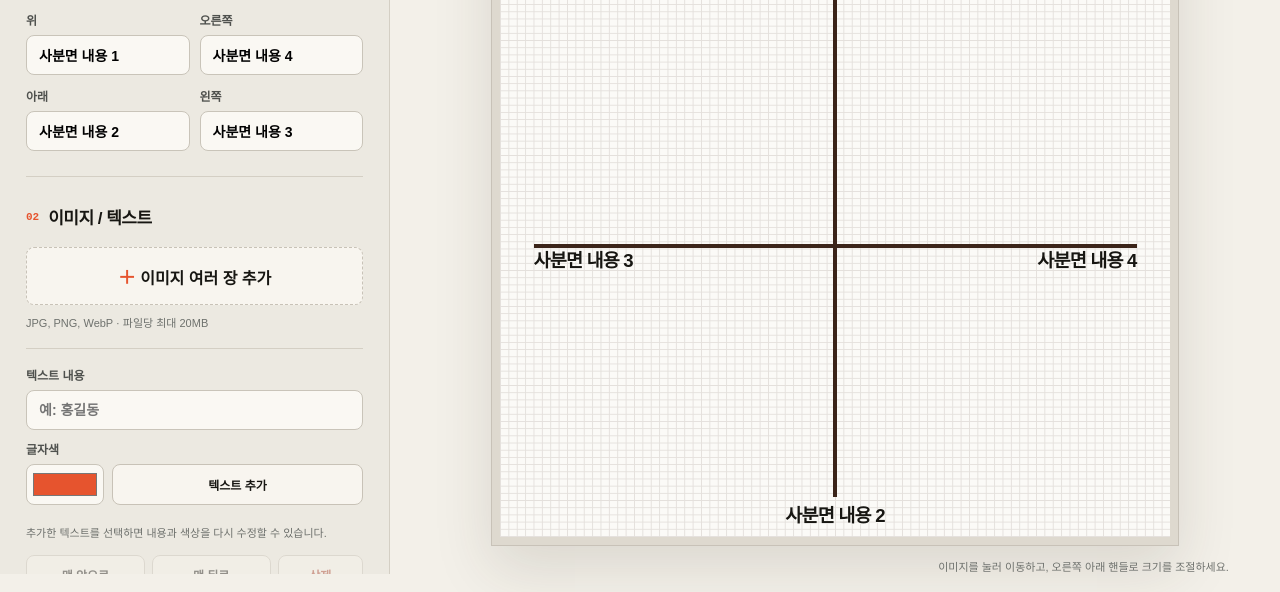
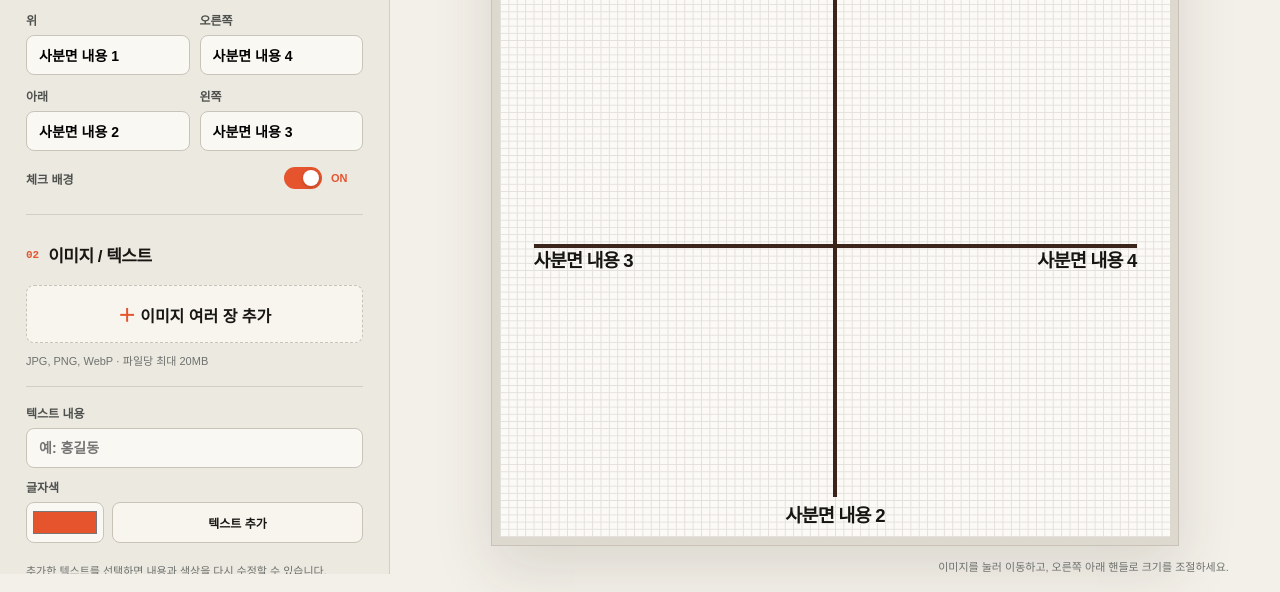
Before and after one commit to xero-cross/quadrant, a plain HTML site: page index.html in a window 1280 px wide. Shown: the part 226-818 px from the top of the page. Drawn offline with Linux system fonts and the light colour scheme.

Commit message:
Add files via upload

```diff
--- a/app.js
+++ b/app.js
@@ -10,6 +10,7 @@ const state = {
     bottom: "사분면 내용 2",
     left: "사분면 내용 3",
   },
+  gridEnabled: true,
   images: [],
   texts: [],
   selectedId: null,
@@ -23,6 +24,7 @@ const imageInput = $("#imageInput");
 const projectInput = $("#projectInput");
 const textInput = $("#textInput");
 const textColorInput = $("#textColorInput");
+const gridToggle = $("#gridToggle");
 
 const inputs = {
   title: $("#titleInput"),
@@ -77,6 +79,14 @@ function syncText() {
 }
 
 Object.values(inputs).forEach((input) => input.addEventListener("input", syncText));
+
+function syncGrid() {
+  state.gridEnabled = gridToggle.checked;
+  $("#plotGrid").classList.toggle("is-off", !state.gridEnabled);
+  $("#gridToggleStatus").textContent = state.gridEnabled ? "ON" : "OFF";
+}
+
+gridToggle.addEventListener("change", syncGrid);
 
 function updateButtons() {
   const disabled = !state.selectedId;
@@ -371,7 +381,12 @@ $("#saveButton").addEventListener("click", () => {
     version: 1,
     title: state.title,
     axisLabels: state.axisLabels,
-    canvas: { width: EXPORT_SIZE, height: EXPORT_SIZE, background: "#fbfaf7" },
+    canvas: {
+      width: EXPORT_SIZE,
+      height: EXPORT_SIZE,
+      background: "#fbfaf7",
+      gridEnabled: state.gridEnabled,
+    },
     images: state.images,
     texts: state.texts,
   };
@@ -414,6 +429,7 @@ projectInput.addEventListener("change", async () => {
 
     state.title = parsed.title;
     state.axisLabels = { ...labels };
+    state.gridEnabled = parsed.canvas?.gridEnabled !== false;
     state.images = parsed.images;
     state.texts = parsed.texts || [];
     state.selectedId = null;
@@ -422,7 +438,9 @@ projectInput.addEventListener("change", async () => {
     inputs.right.value = labels.right;
     inputs.bottom.value = labels.bottom;
     inputs.left.value = labels.left;
+    gridToggle.checked = state.gridEnabled;
     syncText();
+    syncGrid();
     renderAll();
     setStatus("편집 파일을 불러왔습니다.");
   } catch {
@@ -467,6 +485,7 @@ $("#pngButton").addEventListener("click", async () => {
   }
   context.fillText(state.title, size / 2, headerHeight / 2 + 4);
 
+  if (state.gridEnabled) {
     context.strokeStyle = "#e4e0dc";
     context.lineWidth = 1;
     for (let p = headerHeight; p <= size; p += 20) {
@@ -474,6 +493,7 @@ $("#pngButton").addEventListener("click", async () => {
     }
     for (let p = 0; p <= size; p += 20) {
       context.beginPath(); context.moveTo(p, headerHeight); context.lineTo(p, size); context.stroke();
+    }
   }
   context.strokeStyle = "#3b2419";
   context.lineWidth = 9;
@@ -535,4 +555,5 @@ $("#panelToggle").addEventListener("click", () => {
 });
 
 window.addEventListener("resize", renderTexts);
+syncGrid();
 renderAll();
--- a/index.html
+++ b/index.html
@@ -41,6 +41,12 @@
               <label>아래<input id="bottomInput" maxlength="42" value="사분면 내용 2" /></label>
               <label>왼쪽<input id="leftInput" maxlength="42" value="사분면 내용 3" /></label>
             </div>
+            <label class="grid-toggle">
+              <span>체크 배경</span>
+              <input id="gridToggle" type="checkbox" checked />
+              <span class="toggle-track" aria-hidden="true"></span>
+              <strong id="gridToggleStatus">ON</strong>
+            </label>
           </section>
 
           <section class="control-section">
@@ -111,7 +117,7 @@
         <div class="board-frame">
           <div class="quadrant-board" id="board">
             <div class="board-title" id="boardTitle">제목</div>
-            <div class="plot-grid" aria-hidden="true"></div>
+            <div class="plot-grid" id="plotGrid" aria-hidden="true"></div>
             <div class="axis axis-horizontal" aria-hidden="true"></div>
             <div class="axis axis-vertical" aria-hidden="true"></div>
             <div class="axis-label label-top" id="labelTop">사분면 내용 1</div>
--- a/styles.css
+++ b/styles.css
@@ -66,6 +66,41 @@ input {
   font-weight: 600;
 }
 .axis-inputs { display: grid; grid-template-columns: 1fr 1fr; gap: 12px 10px; margin-top: 14px; }
+.grid-toggle {
+  grid-template-columns: 1fr auto auto auto;
+  align-items: center;
+  gap: 9px;
+  margin-top: 16px;
+  cursor: pointer;
+}
+.grid-toggle input { position: absolute; opacity: 0; pointer-events: none; }
+.toggle-track {
+  position: relative;
+  width: 38px;
+  height: 22px;
+  border-radius: 99px;
+  background: #aaa69d;
+  transition: background 160ms ease;
+}
+.toggle-track::after {
+  content: "";
+  position: absolute;
+  top: 3px;
+  left: 3px;
+  width: 16px;
+  height: 16px;
+  border-radius: 50%;
+  background: #fff;
+  box-shadow: 0 1px 4px rgba(0, 0, 0, .22);
+  transition: transform 160ms ease;
+}
+.grid-toggle input:checked + .toggle-track { background: var(--accent); }
+.grid-toggle input:checked + .toggle-track::after { transform: translateX(16px); }
+.grid-toggle input:focus-visible + .toggle-track {
+  outline: 3px solid rgba(230, 84, 46, .28);
+  outline-offset: 2px;
+}
+.grid-toggle strong { min-width: 23px; color: var(--accent); font-size: 11px; }
 .upload-button { width: 100%; padding: 15px; border-style: dashed; font-weight: 800; }
 .upload-button span { color: var(--accent); font-size: 18px; }
 .hint, .canvas-tip { color: var(--muted); font-size: 11px; }
@@ -151,6 +186,7 @@ input {
     linear-gradient(90deg, #e4e0dc 1px, transparent 1px);
   background-size: 1.25% 1.25%;
 }
+.plot-grid.is-off { background-image: none; }
 .axis { position: absolute; z-index: 2; background: var(--axis); }
 .axis-horizontal { top: 56.2%; left: 5%; width: 90%; height: max(4px, .55%); }
 .axis-vertical { top: 19%; left: 49.7%; width: max(4px, .55%); height: 75%; }
```
Lines whose indentation alone changed are shown as unchanged.
